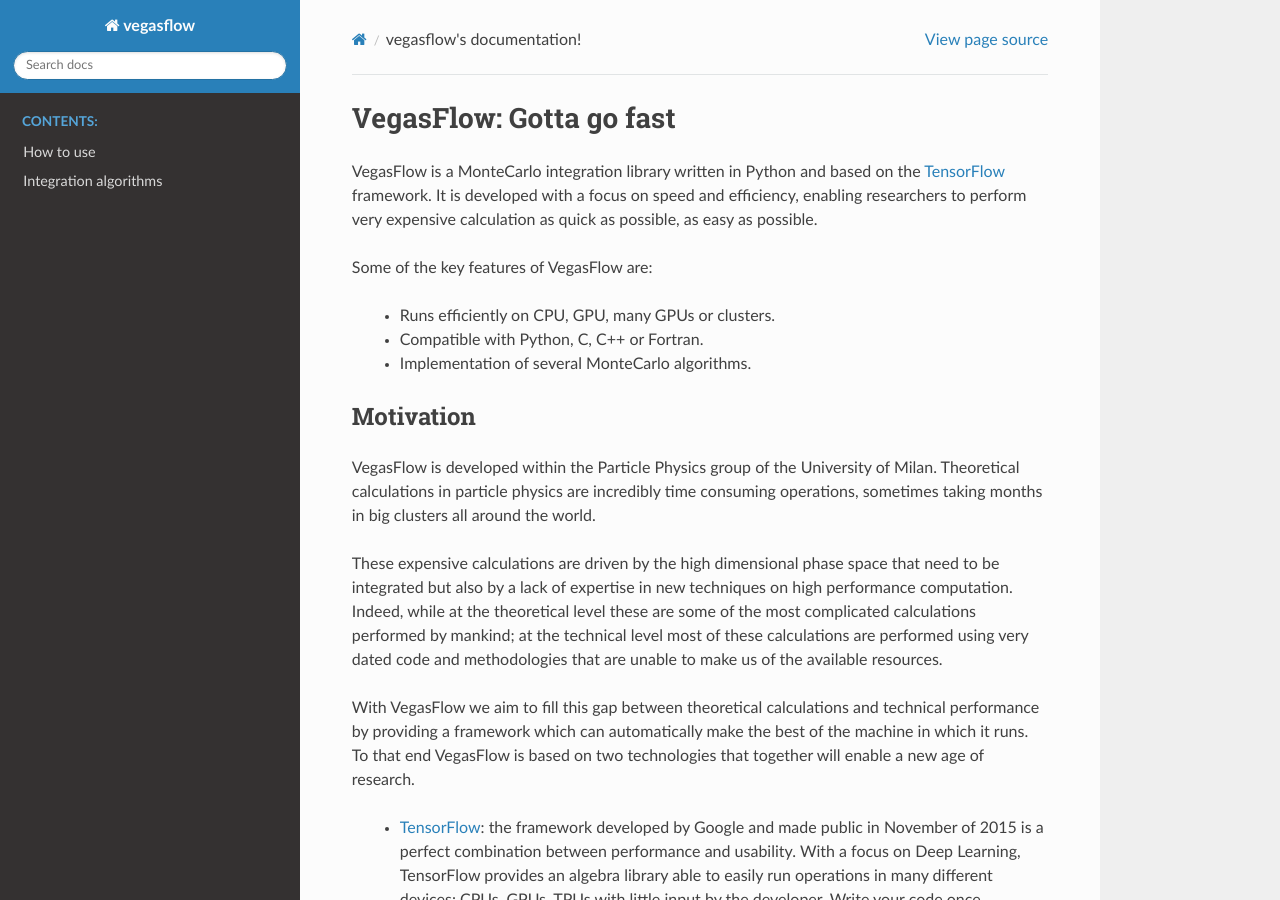
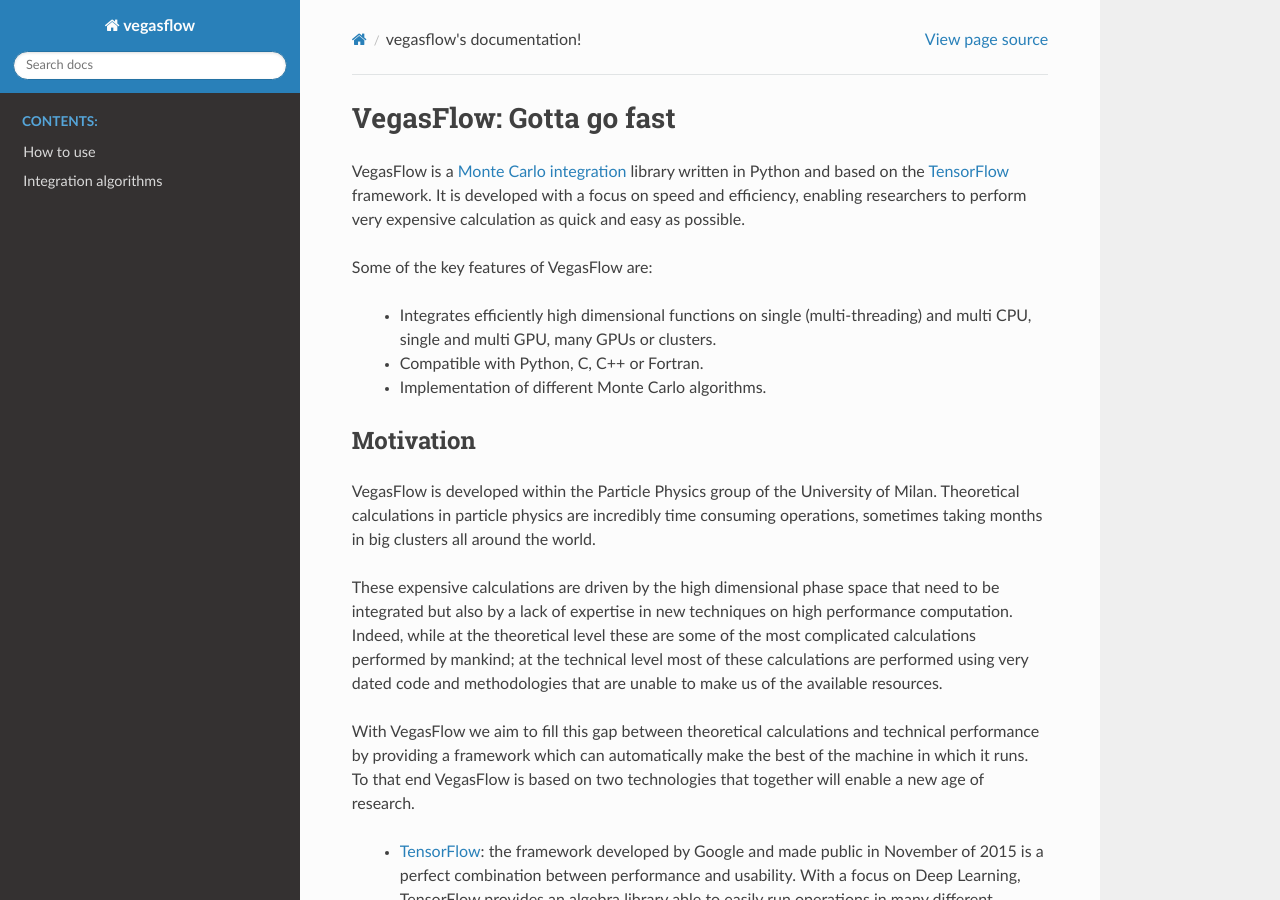
Before and after one commit to N3PDF/vegasflow, a Sphinx documentation site: the page built from doc/source/index.rst, in a window 1280 px wide and 900 px high. Built offline with Sphinx 7.4.7 and the Read the Docs theme 2.0.0, drawn with Linux system fonts in a browser that asks for light colours; pages that are not in the unit, such as notebooks, are missing from menus.

Commit message:
minor adjustments

```diff
--- a/doc/source/apisrc/vegasflow.rst
+++ b/doc/source/apisrc/vegasflow.rst
@@ -11,6 +11,7 @@
    :members:
    :undoc-members:
    :show-inheritance:
+   :noindex:
 
 vegasflow.vflow module
 ----------------------
@@ -19,6 +20,7 @@
    :members:
    :undoc-members:
    :show-inheritance:
+   :noindex:
 
 vegasflow.monte_carlo module
 ----------------------------
--- a/doc/source/index.rst
+++ b/doc/source/index.rst
@@ -5,14 +5,14 @@
 VegasFlow: Gotta go fast
 ========================
 
-VegasFlow is a MonteCarlo integration library written in Python and based on the `TensorFlow <https://www.tensorflow.org/>`_ framework.
-It is developed with a focus on speed and efficiency, enabling researchers to perform very expensive calculation as quick as possible, as easy as possible.
+VegasFlow is a `Monte Carlo integration <https://en.wikipedia.org/wiki/Monte_Carlo_integration>`_ library written in Python and based on the `TensorFlow <https://www.tensorflow.org/>`_ framework.
+It is developed with a focus on speed and efficiency, enabling researchers to perform very expensive calculation as quick and easy as possible.
 
 Some of the key features of VegasFlow are:
 
-    - Runs efficiently on CPU, GPU, many GPUs or clusters.
+    - Integrates efficiently high dimensional functions on single (multi-threading) and multi CPU, single and multi GPU, many GPUs or clusters.
     - Compatible with Python, C, C++ or Fortran.
-    - Implementation of several MonteCarlo algorithms.
+    - Implementation of different Monte Carlo algorithms.
 
 Motivation
 ==========
```
Also changed, not shown: doc/source/apisrc/modules.rst (deleted, +0 -7 lines), 1 other file.
